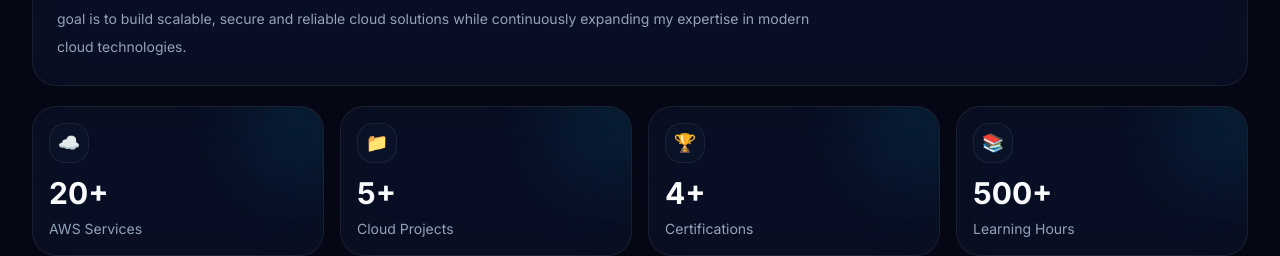
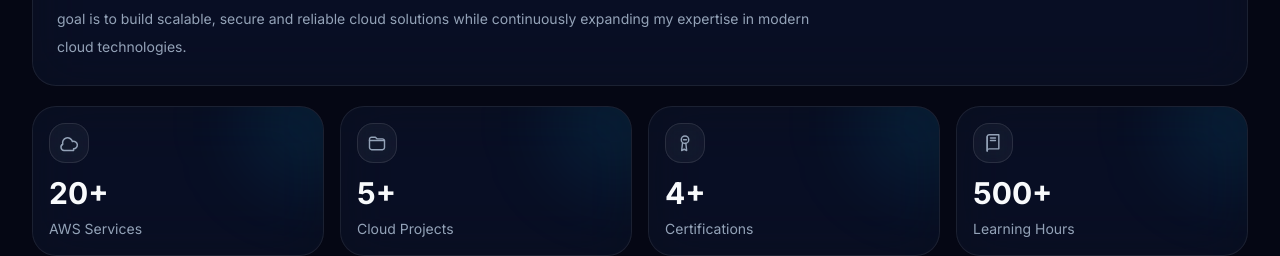
Before and after one commit to Riyadahiya01/portfolio, a React (Vite) app: page / in a window 1280 px wide. Shown: the part 1340-1596 px from the top of the page. Built offline with nearby package versions, Linux system fonts and the light colour scheme.

Commit message:
Update About.tsx

```diff
--- a/src/components/About.tsx
+++ b/src/components/About.tsx
@@ -1,5 +1,67 @@
 import { motion } from "framer-motion";
 import SectionHeading from "./SectionHeading";
+import { CloudIcon } from "./Icons";
+
+function StatIcon({ type }: { type: string }) {
+  if (type === "cloud") {
+    return <CloudIcon className="h-5 w-5" />;
+  }
+
+  if (type === "projects") {
+    return (
+      <svg
+        viewBox="0 0 24 24"
+        fill="none"
+        stroke="currentColor"
+        strokeWidth="1.7"
+        strokeLinecap="round"
+        strokeLinejoin="round"
+        className="h-5 w-5"
+        aria-hidden="true"
+      >
+        <path d="M3 7.5A2.5 2.5 0 0 1 5.5 5H10l2 2h6.5A2.5 2.5 0 0 1 21 9.5v8A2.5 2.5 0 0 1 18.5 20h-13A2.5 2.5 0 0 1 3 17.5z" />
+        <path d="M3 9h18" />
+      </svg>
+    );
+  }
+
+  if (type === "certifications") {
+    return (
+      <svg
+        viewBox="0 0 24 24"
+        fill="none"
+        stroke="currentColor"
+        strokeWidth="1.7"
+        strokeLinecap="round"
+        strokeLinejoin="round"
+        className="h-5 w-5"
+        aria-hidden="true"
+      >
+        <circle cx="12" cy="8" r="4.5" />
+        <path d="M9 12.2 8 21l3-1.5 3 1.5-1-8.8" />
+        <path d="M10.2 8h3.6" />
+      </svg>
+    );
+  }
+
+  return (
+    <svg
+      viewBox="0 0 24 24"
+      fill="none"
+      stroke="currentColor"
+      strokeWidth="1.7"
+      strokeLinecap="round"
+      strokeLinejoin="round"
+      className="h-5 w-5"
+      aria-hidden="true"
+    >
+      <path d="M5 4.5A2.5 2.5 0 0 1 7.5 2H19v17H7.5A2.5 2.5 0 0 0 5 21.5z" />
+      <path d="M5 4.5v17" />
+      <path d="M9 6h6" />
+      <path d="M9 9h6" />
+    </svg>
+  );
+}
 
 
 
@@ -83,10 +145,26 @@
   <div className="grid sm:grid-cols-2 lg:grid-cols-4 gap-4">
 
     {[
-  { icon: "☁️", value: "20+", label: "AWS Services" },
-  { icon: "📁", value: "5+", label: "Cloud Projects" },
-  { icon: "🏆", value: "4+", label: "Certifications" },
-  { icon: "📚", value: "500+", label: "Learning Hours" },
+  {
+    icon: "cloud",
+    value: "20+",
+    label: "AWS Services",
+  },
+  {
+    icon: "projects",
+    value: "5+",
+    label: "Cloud Projects",
+  },
+  {
+    icon: "certifications",
+    value: "4+",
+    label: "Certifications",
+  },
+  {
+    icon: "learning",
+    value: "500+",
+    label: "Learning Hours",
+  },
 ].map((item) => (
       <div
         key={item.label}
@@ -107,8 +185,25 @@
         <div className="absolute -top-12 -right-12 h-32 w-32 rounded-full bg-sky-400/10 blur-2xl group-hover:bg-sky-400/25 transition duration-500" />
 
         <div className="relative z-10">
-          <div className="h-10 w-10 rounded-2xl glass flex items-center justify-center mb-3 text-lg">
-  {item.icon}
+         <div
+  className="
+    mb-3
+    flex
+    h-10
+    w-10
+    items-center
+    justify-center
+    rounded-2xl
+    border
+    border-white/10
+    bg-white/[0.035]
+    backdrop-blur-md
+  "
+  style={{
+    color: "var(--text-secondary)",
+  }}
+>
+  <StatIcon type={item.icon} />
 </div>
           <div
             className="text-3xl font-bold mb-2"
```
